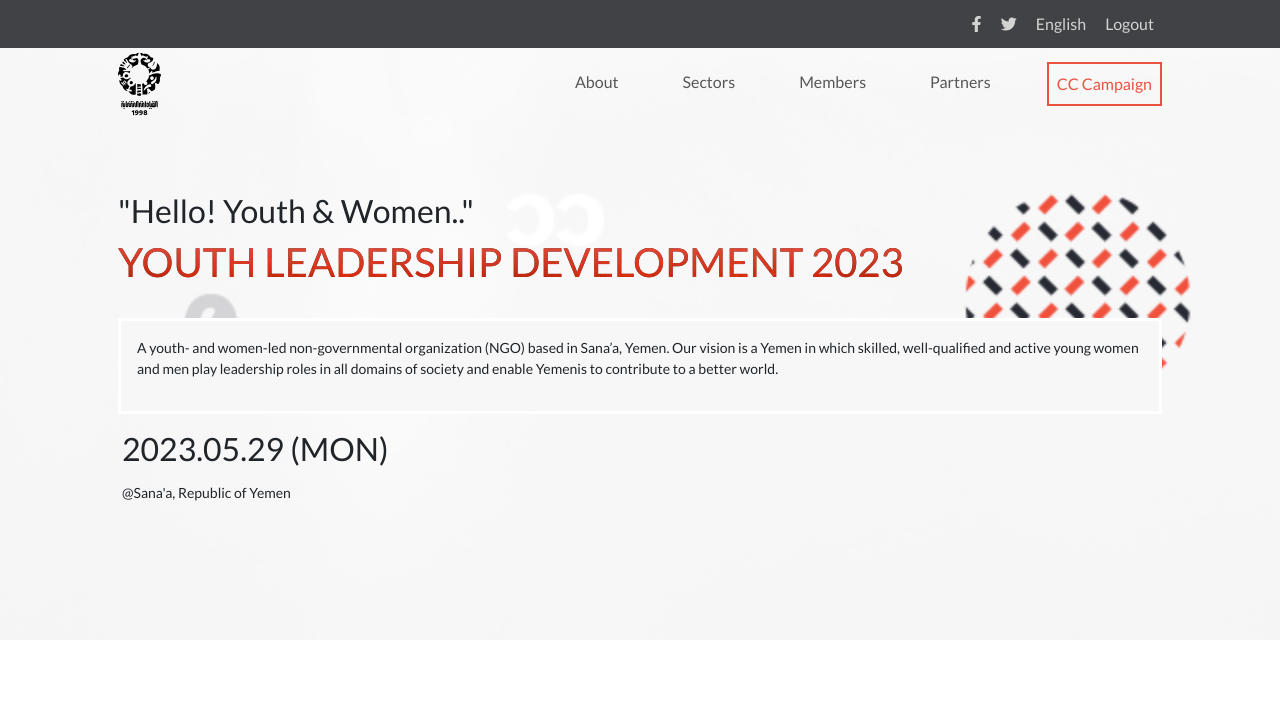
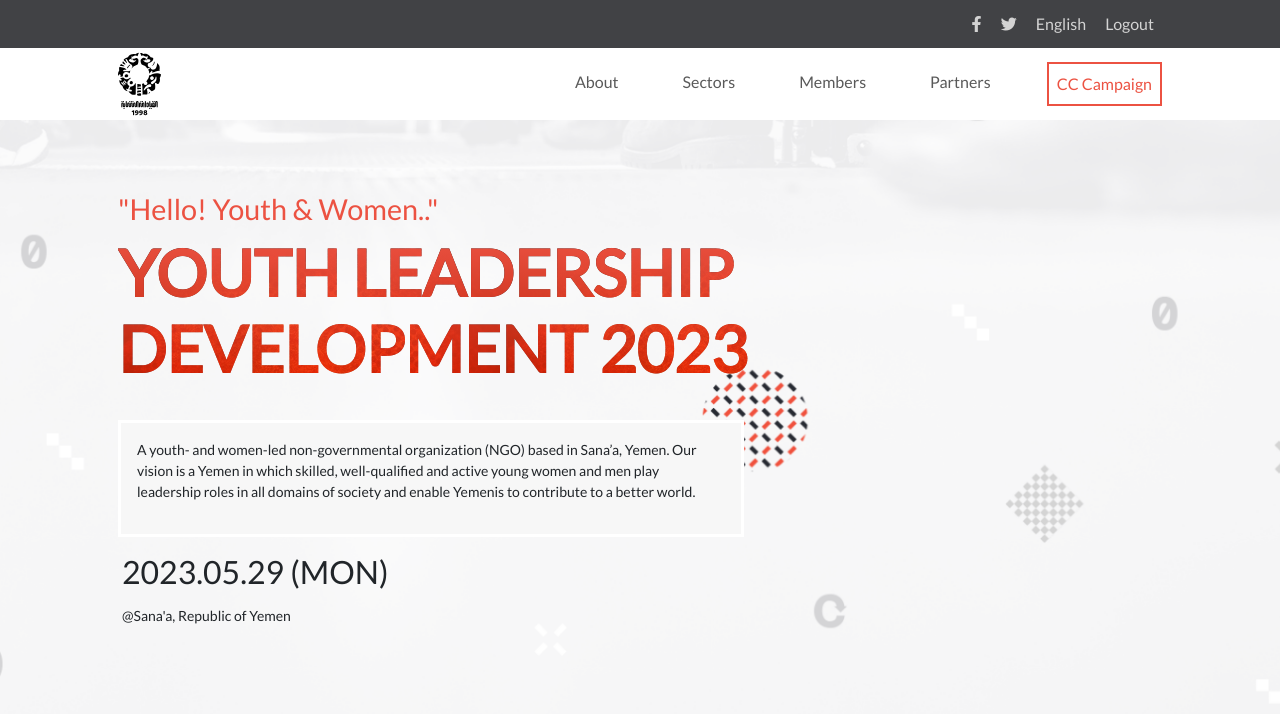
Before and after one commit to AlselwiAisha/Capstone-project, a plain HTML site: page index.html in a window 1280 px wide. Drawn offline with nearby package versions, Linux system fonts and the light colour scheme.

Commit message:
Added headline styles

```diff
--- a/Styles/style.css
+++ b/Styles/style.css
@@ -60,3 +60,58 @@
     border: 3px solid #ffffff;
     background-color: #F7F7F7;
   }
+
+@media only screen and (min-width: 375px) {
+
+    .bg-img{
+    display: none;
+    }
+    .bg-img2{
+        display: block;
+        }
+        .headline-text {
+            width: 100%;
+        }
+        .headline-title h1 {
+            font-size: 2.2rem;
+            font-weight: 900;
+        }
+        .headline-title h2 {
+            font-size: 1.5rem;
+            color: #ec5242;
+          }
+    }
+
+  @media only screen and (min-width: 768px) {
+    nav {
+     background-color: white;
+   }
+
+    .bg-img {
+
+       width: 100%;
+        display: block;
+       height: 100vh;
+     }
+   .bg-img2{
+       display: none;
+       }
+   .nav-item .nav-link:hover {
+       color: #ec5242;
+     }
+
+
+   .headline-title h1 {
+       font-size: 4rem;
+       font-weight:900 ;
+       width: 80%;
+        }
+
+     .headline-title h2 {
+       font-size: 1.8rem;
+       color: #ec5242;
+     }
+     .headline-text{
+       width: 60%;
+     }
+    }
```
